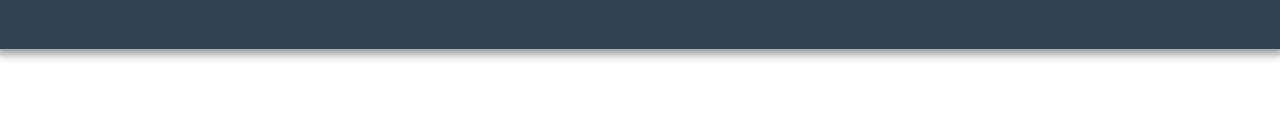
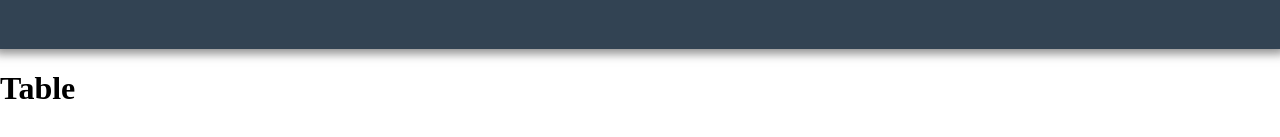
Before and after one commit to Abiscula/web_debts_front-end, a React (Create React App) app: page / in a window 1280 px wide. Shown: the part 171-308 px from the top of the page. Built offline with nearby package versions, Linux system fonts and the light colour scheme.

Commit message:
importado componente DataSet

```diff
--- a/src/App.tsx
+++ b/src/App.tsx
@@ -1,5 +1,6 @@
 import React from 'react';
 import { Normalize } from 'styled-normalize'
+import { DataSet } from './components/DataSet';
 import { Header } from './components/Header';
 
 export function App() {
@@ -7,6 +8,7 @@ export function App() {
     <div className="App">
       <Normalize />
       <Header />
+      <DataSet />
     </div>
   );
 }
```
